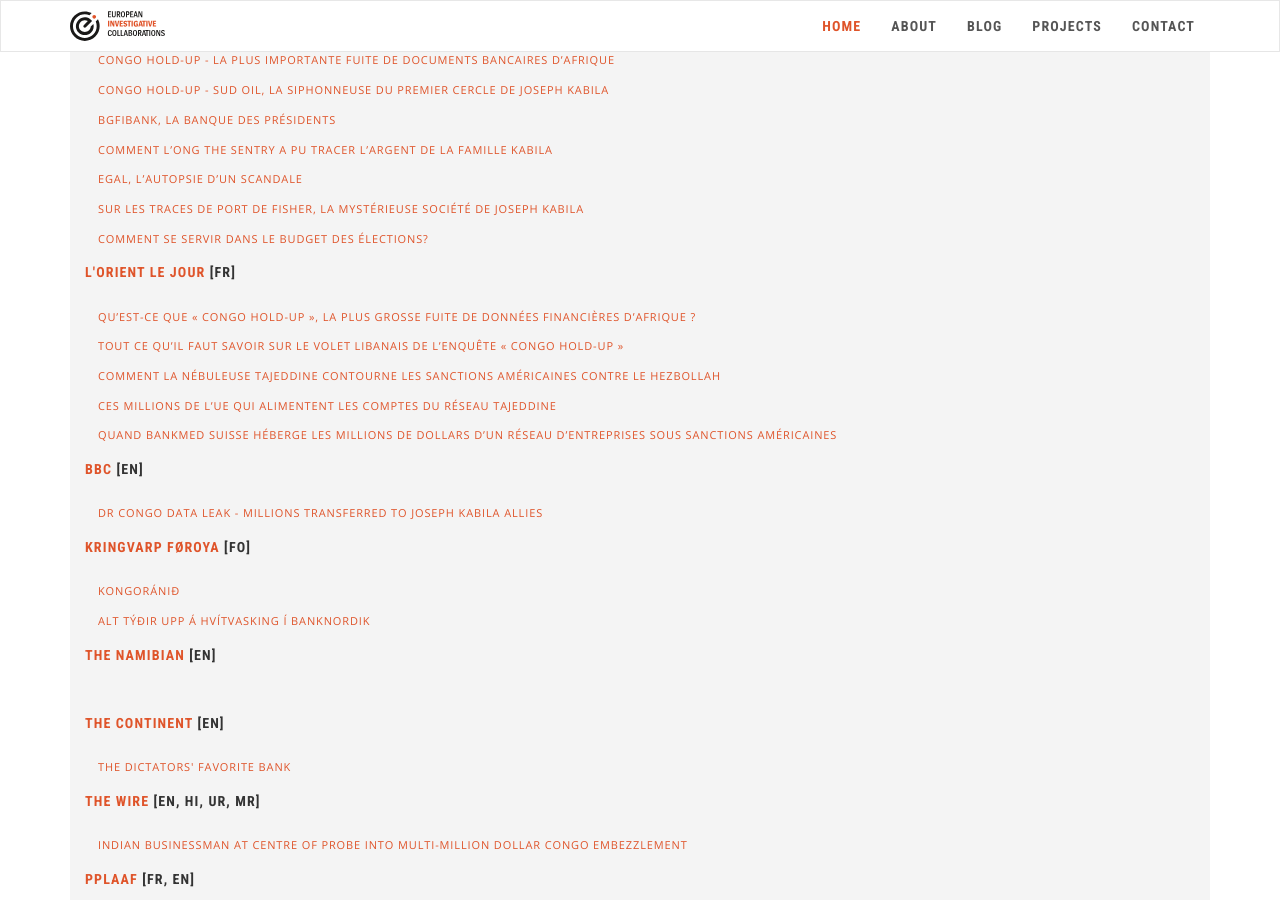
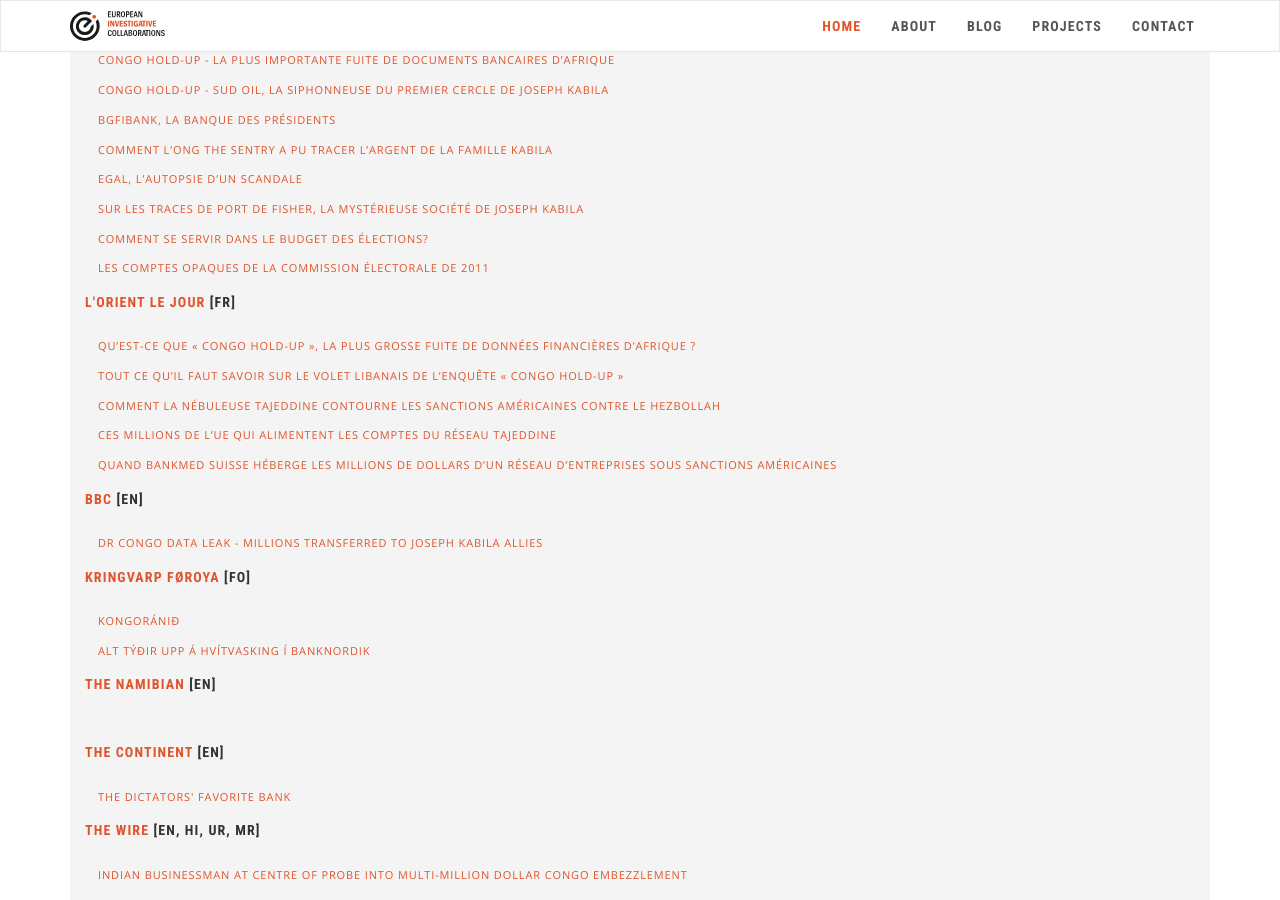
Before and after one commit to eic-network/eic-incubator.github.io, a Jekyll site: the page built from _projects/congo-holdup.md, in a window 1280 px wide and 900 px high, scrolled down 3054 px. Built offline with Jekyll 4.4.1, drawn with Linux system fonts in a browser that asks for light colours; nearby versions of some CDN libraries.

Commit message:
Update congo-holdup.md

```diff
--- a/_projects/congo-holdup.md
+++ b/_projects/congo-holdup.md
@@ -161,6 +161,8 @@ publications:
     url: https://www.rfi.fr/fr/afrique/20211123-congo-hold-up-sur-les-traces-de-port-de-fisher-la-myst%C3%A9rieuse-soci%C3%A9t%C3%A9-de-joseph-kabila
   - name: Comment se servir dans le budget des élections?
     url: https://www.rfi.fr/fr/afrique/20211123-congo-hold-up-comment-se-servir-dans-le-budget-des-%C3%A9lections
+  - name: Les comptes opaques de la Commission électorale de 2011
+    url: https://www.rfi.fr/fr/afrique/20211125-congo-hold-up-les-comptes-opaques-de-la-commission-électorale-de-2011
   name: Radio France Internationale
   url: https://www.rfi.fr/
 - lang: "[FR]"
```
